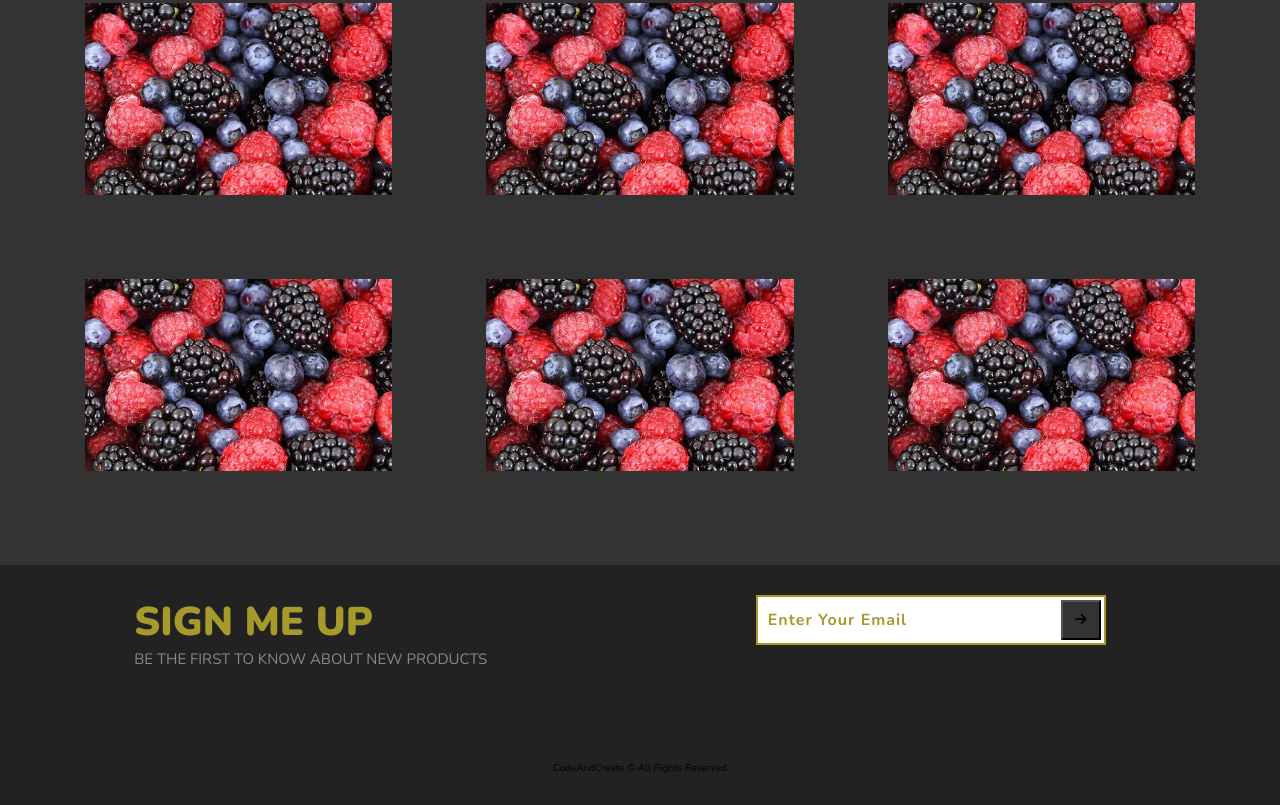
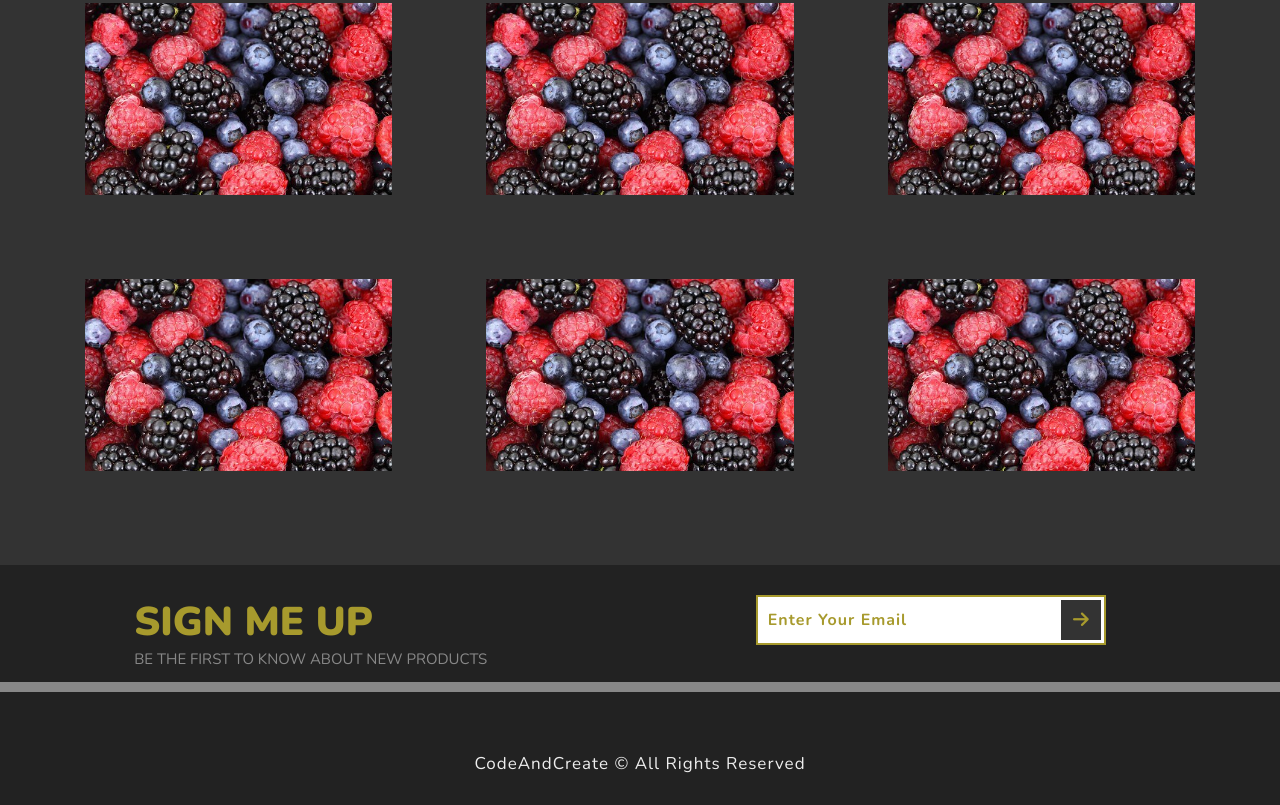
Before and after one commit to GameArtDevelopment/Project-1-Food-Website, a plain HTML site: page index.html in a window 1280 px wide. Shown: the part 1950-2755 px from the top of the page. Drawn offline with nearby package versions, Linux system fonts and the light colour scheme.

Commit message:
Update style.css
Finished the footer

```diff
--- a/style.css
+++ b/style.css
@@ -312,11 +312,22 @@ html{
     width: 4rem;
     height: 4rem;
     background-color: #333;
-
+    color: #a79a2d;
+    border: none;
+    font-size: 1.8rem;
+    cursor: pointer;
 }
 
 .copyright {
     position: absolute;
     bottom: 3rem;
+    font-size: 1.7rem;
+    font-weight: 200;
+    color: #eee;
+    letter-spacing: .1rem;
+    border-top: 1rem solid #888;
+    padding-top: 6rem;
+    width: 100%;
+    text-align: center;
 }
 /* End of section 4 */
```
